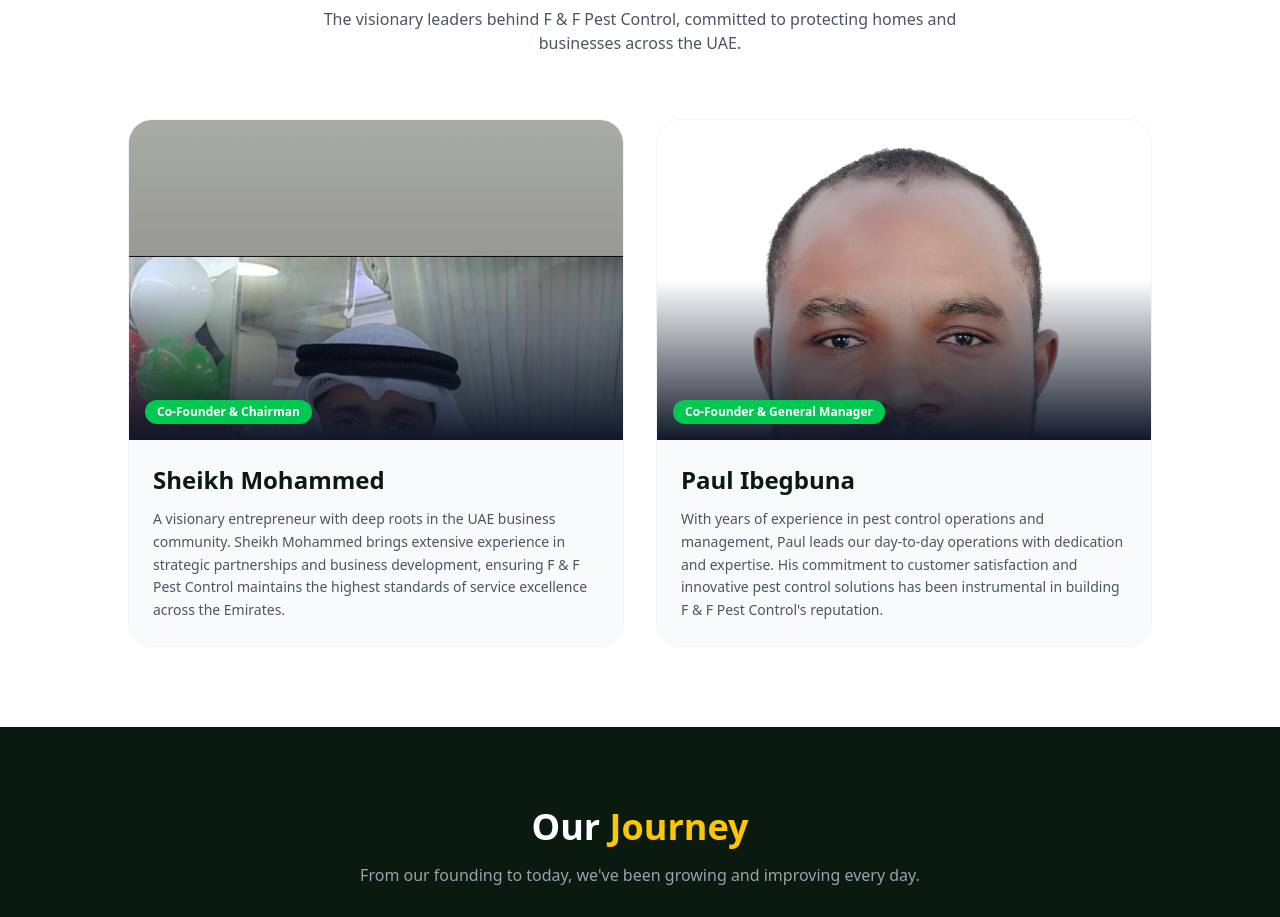
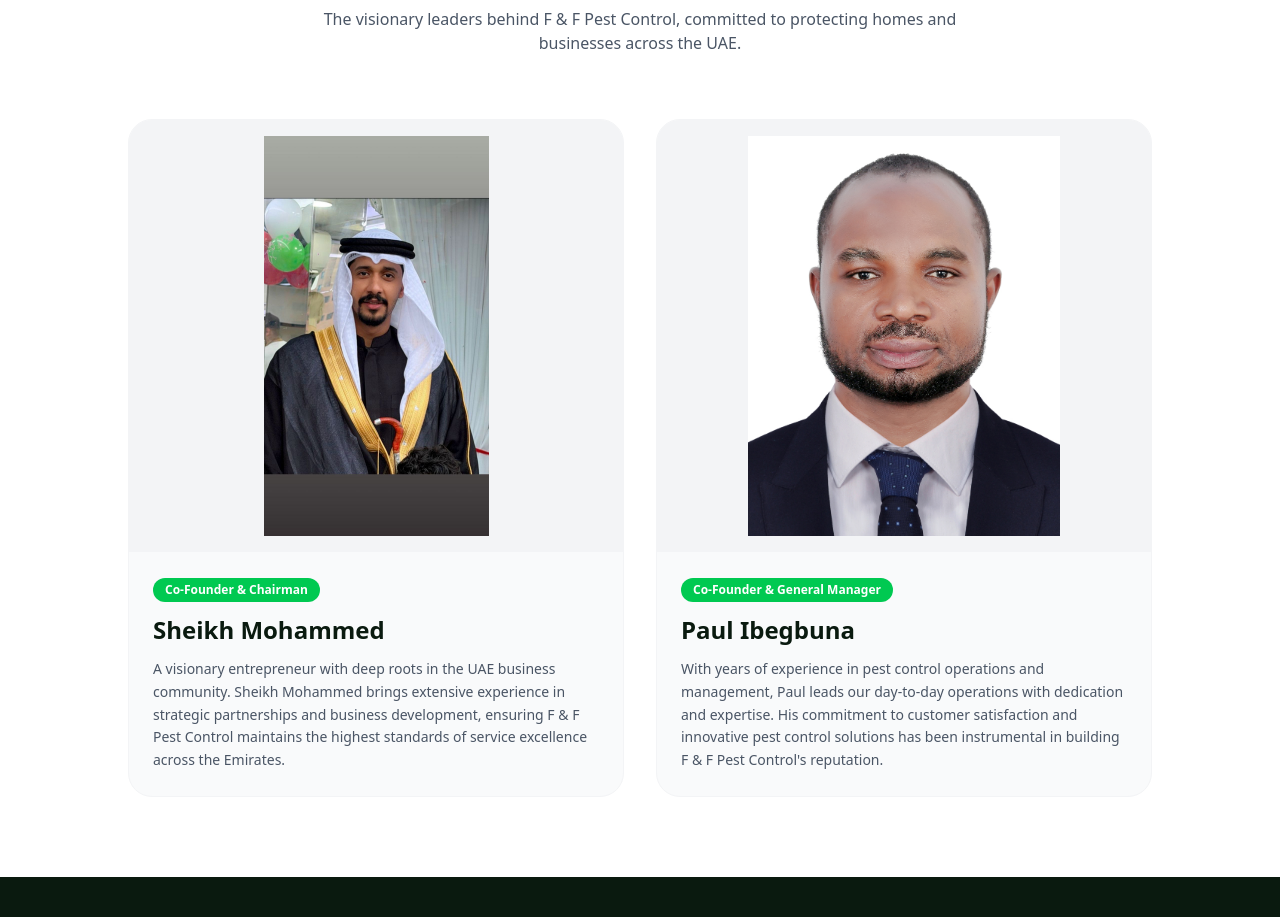
Before and after one commit to KINGTADJ/ff-pest-control, a Next.js app: page /about in a window 1280 px wide. Shown: the part 2120-3037 px from the top of the page. Built offline with nearby package versions, Linux system fonts and the light colour scheme.

Commit message:
Fix founder images - full visible, no cropping

```diff
--- a/src/components/Founders.tsx
+++ b/src/components/Founders.tsx
@@ -2,7 +2,6 @@
 
 import { motion } from 'framer-motion';
 import Image from 'next/image';
-import { Linkedin, Mail } from 'lucide-react';
 
 const founders = [
   {
@@ -58,26 +57,23 @@ export default function Founders({ variant = 'home' }: FoundersProps) {
               className="group"
             >
               <div className={`h-full rounded-3xl overflow-hidden ${isHome ? 'bg-white/5 border border-white/10' : 'bg-gray-50 border border-gray-100'} hover:shadow-2xl transition-all duration-500`}>
-                {/* Image */}
-                <div className="relative h-80 overflow-hidden">
-                  <Image
-                    src={founder.image}
-                    alt={founder.name}
-                    fill
-                    className="object-cover object-top group-hover:scale-105 transition-transform duration-500"
-                  />
-                  <div className={`absolute inset-0 bg-gradient-to-t ${isHome ? 'from-[#0a1a0f]' : 'from-gray-900'} via-transparent to-transparent`} />
-
-                  {/* Role Badge */}
-                  <div className="absolute bottom-4 left-4 right-4">
-                    <span className="inline-block px-3 py-1 bg-green-500 text-white text-xs font-bold rounded-full">
-                      {founder.role}
-                    </span>
+                {/* Image - Full visible, no crop */}
+                <div className={`relative ${isHome ? 'bg-gradient-to-b from-white/5 to-transparent' : 'bg-gray-100'} flex items-center justify-center p-4`}>
+                  <div className="relative w-full aspect-[3/4] max-h-[400px]">
+                    <Image
+                      src={founder.image}
+                      alt={founder.name}
+                      fill
+                      className="object-contain group-hover:scale-105 transition-transform duration-500"
+                    />
                   </div>
                 </div>
 
                 {/* Content */}
                 <div className="p-6">
+                  <span className="inline-block px-3 py-1 bg-green-500 text-white text-xs font-bold rounded-full mb-3">
+                    {founder.role}
+                  </span>
                   <h3 className={`text-2xl font-bold ${isHome ? 'text-white' : 'text-[#0a1a0f]'} mb-3`}>
                     {founder.name}
                   </h3>
```
